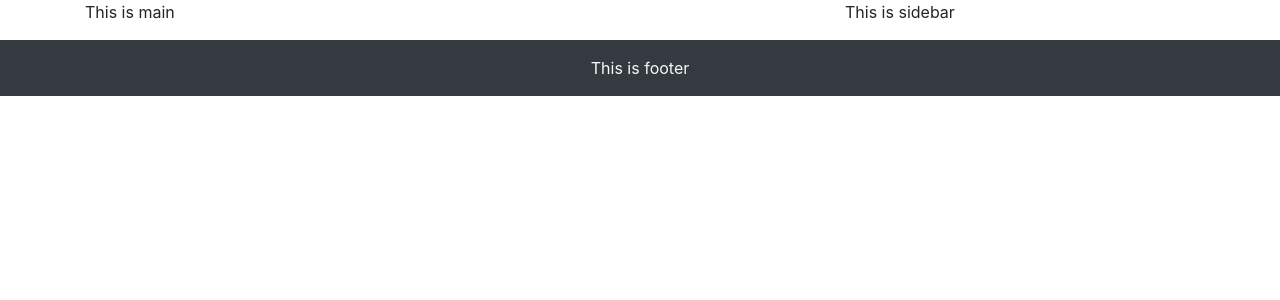
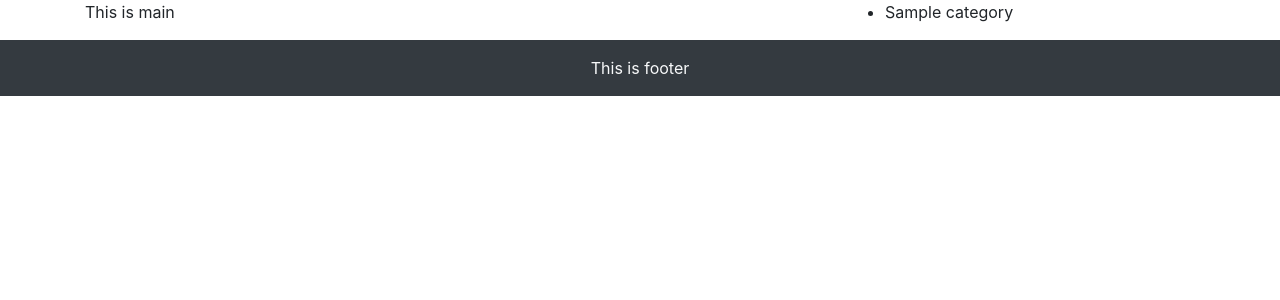
Before and after one commit to nciganovic/forumApp, a PHP site: page /forumApp/ in a window 1280 px wide. Shown: the part 56-356 px from the top of the page. Run offline with PHP 8.4, Linux system fonts and the light colour scheme; tables that the repository leaves empty or names only in its code hold one stand-in row (values such as "Sample post"); data that the repository does not hold is empty; some libraries are stand-ins or nearby versions.

Commit message:
show all categories on index.php page

```diff
--- a/models/categories/getCategories.php
+++ b/models/categories/getCategories.php
@@ -1,3 +1,6 @@
 <?php
 
-//$sql = "SELECT * FROM categories"
+$sql = "SELECT * FROM categories";
+$stmt = $pdo->query($sql);
+$stmt->execute();
+$allCategories = $stmt->fetchAll();
--- a/views/categories/sidebar.php
+++ b/views/categories/sidebar.php
@@ -1 +1,11 @@
-<p>This is sidebar</p>
+<?php
+
+include_once "models/categories/getCategories.php";
+
+?>
+
+<ul>
+<?php foreach($allCategories as $category): ?>
+    <li><?= $category["name"] ?></li>
+<?php endforeach ?>
+</ul>
```
